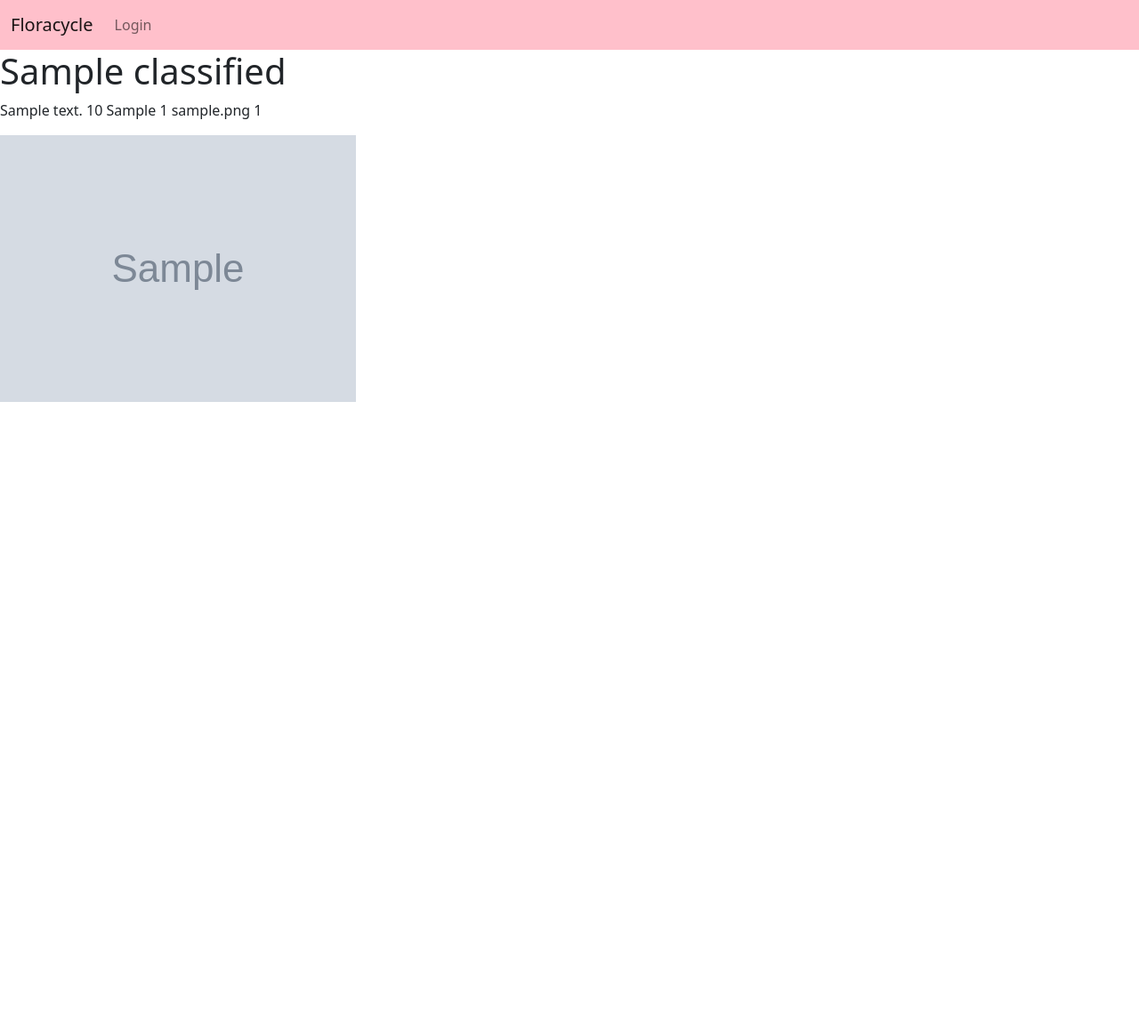
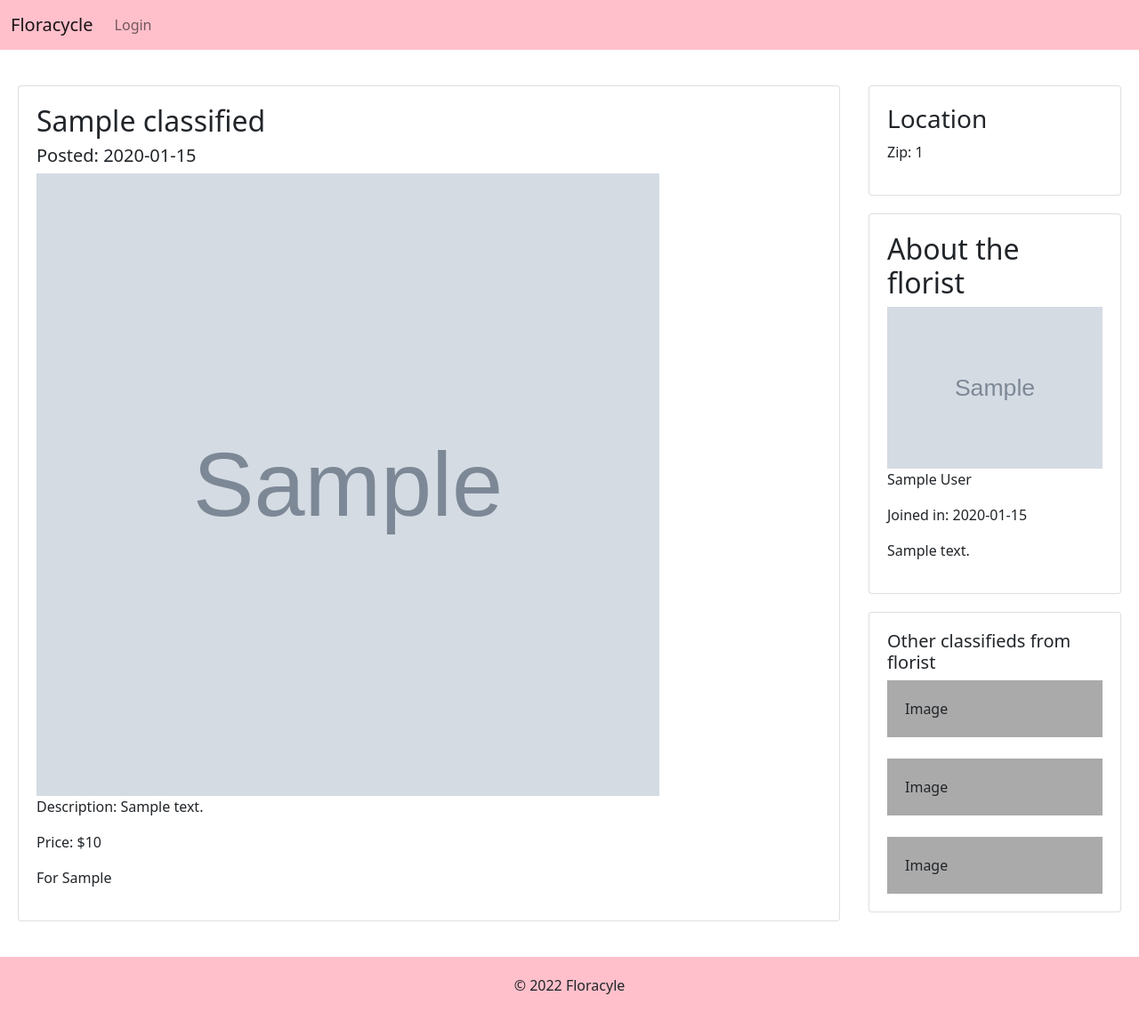
Before and after one commit to joannalee56/floracycle, a Flask app: page /classified/1 in a window 1280 px wide. Shown: the whole page at 89% size. Before the commit the page ends 452 px from the top, so only its background shows below. Run offline with Flask 2, Linux system fonts and the light colour scheme; tables that the repository leaves empty hold one stand-in row (values such as "Sample post"); grey boxes marked "Sample" are stand-in pictures.

Commit message:
Create template for classifieds page, create second nav bar for filters and updated search

```diff
--- a/data/classifieds.json
+++ b/data/classifieds.json
@@ -1,5 +1,6 @@
 [
   {
+    "user_id": 1,
     "post_title": "Succulents bush",
     "description": "Portulacaria afra Elephant Bush trimmings available in San Jose",
     "cost": 45,
@@ -8,6 +9,7 @@
     "post_image": "/static/images/floracycle_classifieds1.jpg"
   },
   {
+    "user_id": 2,
     "post_title": "Wedding flowers",
     "description": "Wedding flowers in dark magenta and winter themes",
     "cost": 145,
@@ -16,6 +18,7 @@
     "post_image": "/static/images/floracycle_classifieds2.jpg"
   },
   {
+    "user_id": 3,
     "post_title": "Succulents bush",
     "description": "Portulacaria afra Elephant Bush trimmings available in San Jose",
     "cost": 45,
@@ -24,6 +27,7 @@
     "post_image": "/static/images/floracycle_classifieds1.jpg"
   },
   {
+    "user_id": 4,
     "post_title": "Wedding flowers",
     "description": "Wedding flowers in dark magenta and winter themes",
     "cost": 145,
--- a/seed_database.py
+++ b/seed_database.py
@@ -31,6 +31,7 @@ for classified in classifieds_data:
     # dictionary. Then, get the post_time and convert it to a
     # datetime object with datetime.strptime
 
+    user_id = classified["user_id"]
     post_title = classified["post_title"]
     description = classified["description"]
     cost = classified["cost"]
@@ -38,7 +39,7 @@ for classified in classifieds_data:
     postal_code = classified["postal_code"]
     post_image = classified["post_image"]
 
-    new_classified = crud.create_classified(post_title=post_title, description=description, cost=cost, cost_type=cost_type, postal_code=postal_code, post_image=post_image)
+    new_classified = crud.create_classified(user_id=user_id, post_title=post_title, description=description, cost=cost, cost_type=cost_type, postal_code=postal_code, post_image=post_image)
     classifieds_in_db.append(new_classified)
 
 
@@ -48,7 +49,8 @@ for n in range(10):
     lname = fake.last_name()
     email = fake.free_email()
     password = fake.password()
-    user = crud.create_user(fname=fname, lname=lname, email=email, password=password)
+    about_me = fake.paragraph(nb_sentences=5)
+    user = crud.create_user(fname=fname, lname=lname, email=email, password=password, about_me=about_me, image='/static/images/floracycle_profile1.jpg')
 
     # Create 10 messages for the user
     all_classifieds = model.Classified.query.all()
--- a/server.py
+++ b/server.py
@@ -19,13 +19,13 @@ app.jinja_env.undefined = StrictUndefined
 def show_homepage():
     """View homepage to login and show all classifieds."""
 
-    q = request.args.get("q")
+    search = request.args.get("search")
 
-    if q:
-        classifieds = crud.get_classified_by_keyword(q)
+    if search:
+        classifieds = crud.get_classified_by_keyword(search)
     else:
         classifieds = crud.get_classifieds()
-    return render_template('homepage.html', classifieds=classifieds, q=q)
+    return render_template('homepage.html', classifieds=classifieds, search=search)
 
 @app.route("/classified/<int:id>")
 def show_classified_details(id):
--- a/static/css/style.css
+++ b/static/css/style.css
@@ -24,6 +24,10 @@
     padding: 6px 10px;
   }
 
+.search-nav{
+    padding:10px;
+}
+
 ::placeholder {
     opacity: 0.7;
   }
@@ -44,3 +48,67 @@
   color: aliceblue;
   background-color: orange;
 }
+
+
+
+/* Blog post */
+/* Create two unequal columns that floats next to each other */
+/* Left column */
+.leftcolumn {
+  float: left;
+  width: 75%;
+}
+
+.classified-body {
+  padding: 20px;
+}
+
+/* Right column */
+.rightcolumn {
+  float: left;
+  width: 25%;
+  padding-left: 20px;
+}
+
+/* Fake image */
+.fakeimg {
+  background-color: #aaa;
+  width: 100%;
+  padding: 20px;
+}
+
+/* Add a card effect for articles */
+.card {
+  background-color: white;
+  padding: 20px;
+  margin-top: 20px;
+}
+
+/* Resize classified image  */
+.classified-img {
+  width: 700px;
+  height: 700px;
+}
+
+/* Clear floats after the columns */
+.row:after {
+  content: "";
+  display: table;
+  clear: both;
+}
+
+/* Footer */
+.footer {
+  padding: 20px;
+  text-align: center;
+  background: pink;
+  margin-top: 20px;
+}
+
+/* Responsive layout - when the screen is less than 800px wide, make the two columns stack on top of each other instead of next to each other */
+@media screen and (max-width: 800px) {
+  .leftcolumn, .rightcolumn {
+    width: 100%;
+    padding: 0;
+  }
+}
--- a/templates/classified_details.html
+++ b/templates/classified_details.html
@@ -1,18 +1,45 @@
 {% extends 'base.html' %}
 
-{% block title %}{{ classified.post_title }} - Details{% endblock %}
+{% block title %}{{ classified.post_title }}{% endblock %}
 
 {% block body %}
-<h1>{{ classified.post_title }}</h1>
+<fieldset class="classified-body">
+  <div class="row">
+    <div class="leftcolumn">
+      <div class="card">
+        <h2>{{ classified.post_title }}</h2>
+        <h5>Posted: {{ classified.post_time }}</h5>
+        <img src="{{ classified.post_image }}" class="classified-img">
+        <p>Description: {{ classified.description }}</p>
+        <p>Price: ${{ classified.cost }}</p>
+        <p>For {{ classified.cost_type }}</p>
+      </div>
+    </div>
+    <div class="rightcolumn">
+      <div class="card">
+        <h3>Location</h3>
+        <p>Zip: {{ classified.postal_code }}</p>
+      </div>
+      <div class="card">
+        <h2>About the florist</h2>
+        <img src="{{ classified.user.image }}">
+        <p>{{ classified.user.fname }} {{ classified.user.lname }}</p>
+        <p>Joined in: {{ classified.user.created_at }}</p>
+        <p>{{ classified.user.about_me }}</p>
+      </div>
+      <div class="card">
+        <h5>Other classifieds from florist</h5>
+        <div class="fakeimg">Image</div><br>
+        <div class="fakeimg">Image</div><br>
+        <div class="fakeimg">Image</div>
+      </div>
+    </div>
+  </div>
+</fieldset>
 
-<p>
-  {{ classified.description }}
-  {{ classified.cost }}
-  {{ classified.cost_type }}
-  {{ classified.postal_code }}
-  {{ classified.post_image }}
-  {{ classified.user_id }}
-</p>
+<div class="footer">
+  <p>&copy; 2022 Floracyle</p>
+</div>
 
-<img src="{{ classified.post_image }}">
+
 {% endblock %}
```
Also changed, not shown: templates/homepage.html (+58 -53 lines).
